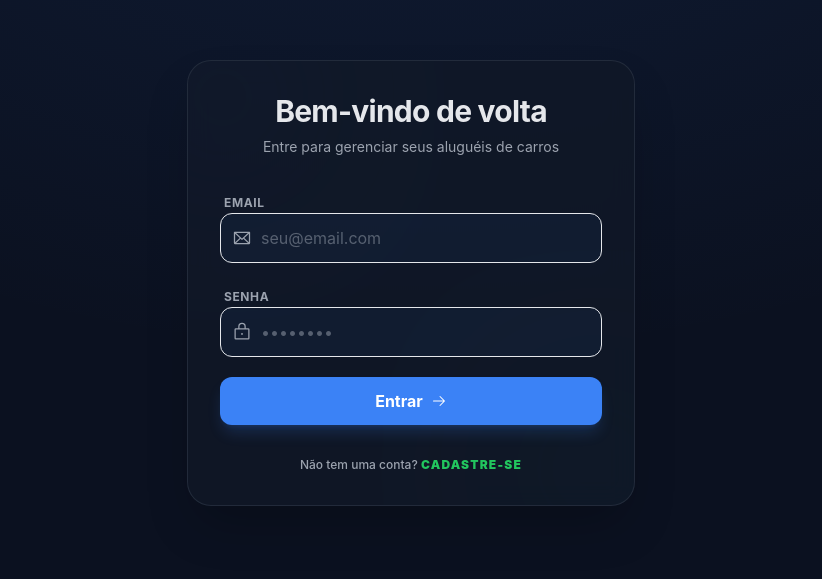
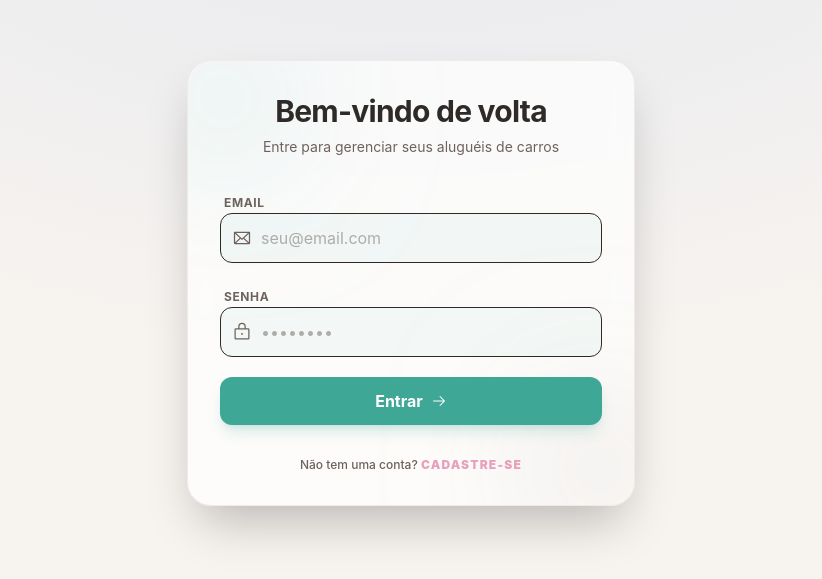
Before and after one commit to Aanastc/locacao_de_carros, a React (Vite) app: page /login in a window 1280 px wide. Shown: the part 117-696 px from the top of the page, without its empty margins (229-1051 px from the left). Built offline with nearby package versions, Linux system fonts and the light colour scheme.

Commit message:
atualização dados contratado

```diff
--- a/src/App.jsx
+++ b/src/App.jsx
@@ -7,6 +7,8 @@ import VerifyEmail from './pages/VerifyEmail'
 import CarDetails from './pages/CarDetails'
 import Profile from './pages/Profile'
 import Home from './pages/Home'
+import { ThemeProvider } from './context/ThemeContext'
+import { ErrorBoundary } from './components/ErrorBoundary'
 
 // Componente para proteger rotas
 function PrivateRoute({ children }) {
@@ -70,8 +72,7 @@ function AppRoutes() {
   )
 }
 
-import { ThemeProvider } from './context/ThemeContext'
-import { ErrorBoundary } from './components/ErrorBoundary'
+
 
 function App() {
   return (
--- a/src/components/Navbar.jsx
+++ b/src/components/Navbar.jsx
@@ -50,7 +50,7 @@ export default function Navbar() {
   const isActive = (path) => location.pathname === path
 
   return (
-    <nav className="glass fixed top-0 left-0 w-full z-[100] border-b border-slate-800/50">
+    <nav className="glass fixed top-0 left-0 w-full z-[100] border-b border-border-color">
       <div className="max-w-7xl mx-auto px-4 sm:px-6 lg:px-8">
         <div className="flex justify-between items-center h-16">
           {/* Logo & Desktop Nav */}
@@ -79,41 +79,48 @@ export default function Navbar() {
 
           {/* User Actions & Mobile Toggle */}
           <div className="flex items-center gap-2 sm:gap-4">
-            {/* Theme Toggle */}
+            {/* Theme Toggle Premium */}
             <button
               onClick={toggleTheme}
-              className="p-2 rounded-xl hover:bg-primary/10 transition-colors text-muted-olive hover:text-accent"
+              className="relative p-2.5 rounded-2xl bg-bg-main border border-border-color shadow-sm hover:scale-110 active:scale-95 transition-all group overflow-hidden"
               title={theme === 'dark' ? 'Modo Claro' : 'Modo Escuro'}
             >
-              {theme === 'dark' ? <Sun weight="bold" className="w-6 h-6" /> : <Moon weight="bold" className="w-6 h-6" />}
+              <div className="relative z-10">
+                {theme === 'dark' ? (
+                  <Sun weight="fill" className="w-5 h-5 text-yellow-500 transition-transform group-hover:rotate-90 duration-500" />
+                ) : (
+                  <Moon weight="fill" className="w-5 h-5 text-base-brown transition-transform group-hover:-rotate-12 duration-500" />
+                )}
+              </div>
+              <div className="absolute inset-0 bg-primary/5 opacity-0 group-hover:opacity-100 transition-opacity"></div>
             </button>
 
             {/* Profile Link */}
             <Link
               to="/profile"
-              className={`flex items-center gap-2 text-sm transition-colors bg-primary/5 p-1 sm:py-1.5 sm:px-3 rounded-full border hover:border-accent/50 ${
-                isActive('/profile') ? 'border-accent/50 text-primary' : 'border-border-color text-muted-olive'
+              className={`flex items-center gap-2 text-sm transition-colors bg-white/40 dark:bg-slate-900/40 p-1 sm:py-1.5 sm:px-3 rounded-full border hover:border-primary/50 ${
+                isActive('/profile') ? 'border-primary/50 text-primary' : 'border-border-color text-muted-olive'
               }`}
             >
-              <div className="w-8 h-8 rounded-full bg-primary/10 flex items-center justify-center overflow-hidden border border-primary/20">
+              <div className="w-8 h-8 rounded-full bg-primary/10 flex items-center justify-center overflow-hidden border border-border-color">
                 {avatar ? (
                   <img src={avatar} alt="Avatar" className="w-full h-full object-cover" />
                 ) : (
                   <User weight="bold" className="w-4 h-4 text-muted-olive" />
                 )}
               </div>
-              <span className="hidden sm:inline font-bold">
-                Olá, <strong className="text-primary">{firstName}</strong>
+              <span className="hidden sm:inline font-black text-main">
+                Olá, <span className="text-primary">{firstName}</span>
               </span>
             </Link>
 
             {/* Logout Button (Desktop) */}
             <button
               onClick={handleSignOut}
-              className="hidden md:flex items-center gap-1.5 px-3 py-2 rounded-xl text-danger hover:bg-danger/10 transition-all font-bold text-sm"
+              className="hidden md:flex items-center gap-1.5 px-3 py-2 rounded-xl text-danger hover:bg-danger/10 transition-all font-black text-sm uppercase tracking-wider"
               title="Sair do sistema"
             >
-              <SignOut weight="bold" className="w-6 h-6" />
+              <SignOut weight="bold" className="w-5 h-5" />
               <span>Sair</span>
             </button>
 
@@ -130,7 +137,7 @@ export default function Navbar() {
 
       {/* Mobile Menu */}
       {isMobileMenuOpen && (
-        <div className="md:hidden glass border-t border-slate-800/50 animate-in slide-in-from-top duration-300">
+        <div className="md:hidden glass border-t border-border-color animate-in slide-in-from-top duration-300">
           <div className="px-4 pt-2 pb-6 space-y-2">
             {navLinks.map((link) => (
               <Link
@@ -150,7 +157,7 @@ export default function Navbar() {
             <div className="pt-4 border-t border-border-color">
               <button
                 onClick={handleSignOut}
-                className="w-full flex items-center gap-3 px-4 py-3 rounded-xl text-danger hover:bg-danger/10 transition-all font-bold text-base"
+                className="w-full flex items-center gap-3 px-4 py-3 rounded-xl text-danger hover:bg-danger/10 transition-all font-black text-base"
               >
                 <SignOut weight="bold" className="w-6 h-6" />
                 Sair da Conta
--- a/src/context/ThemeContext.jsx
+++ b/src/context/ThemeContext.jsx
@@ -1,22 +1,39 @@
 import { createContext, useContext, useEffect, useState } from 'react';
 
-const ThemeContext = createContext();
+const ThemeContext = createContext({
+  theme: 'dark',
+  toggleTheme: () => {}
+});
 
 export function ThemeProvider({ children }) {
-  // Forced Dark Mode as per user request
-  const [theme] = useState('dark');
+  const [theme, setTheme] = useState(() => {
+    try {
+      const stored = localStorage.getItem('theme');
+      if (stored === 'light' || stored === 'dark') return stored;
+    } catch (e) {
+      console.error('Error accessing localStorage:', e);
+    }
+    return window.matchMedia('(prefers-color-scheme: dark)').matches ? 'dark' : 'light';
+  });
 
   useEffect(() => {
     const root = window.document.documentElement;
-    root.classList.remove('light');
-    root.classList.add('dark');
-    // Ensure localStorage stays as dark
-    localStorage.setItem('theme', 'dark');
-  }, []);
+    if (theme === 'dark') {
+      root.classList.add('dark');
+      root.classList.remove('light');
+    } else {
+      root.classList.remove('dark');
+      root.classList.add('light');
+    }
+    try {
+      localStorage.setItem('theme', theme);
+    } catch (e) {
+      console.error('Error saving theme to localStorage:', e);
+    }
+  }, [theme]);
 
   const toggleTheme = () => {
-    // Disabled for now
-    console.log('Theme toggle is currently disabled. System is locked to Dark Mode.');
+    setTheme(prev => (prev === 'dark' ? 'light' : 'dark'));
   };
 
   return (
@@ -26,4 +43,10 @@ export function ThemeProvider({ children }) {
   );
 }
 
-export const useTheme = () => useContext(ThemeContext);
+export const useTheme = () => {
+  const context = useContext(ThemeContext);
+  if (!context) {
+    throw new Error('useTheme must be used within a ThemeProvider');
+  }
+  return context;
+};
--- a/src/index.css
+++ b/src/index.css
@@ -2,44 +2,86 @@
 
 @theme {
   --color-primary: var(--primary);
+  --color-primary-hover: var(--primary-hover);
   --color-secondary: var(--secondary);
+  --color-secondary-hover: var(--secondary-hover);
   --color-accent: var(--accent);
   --color-success: var(--success);
+  --color-success-hover: var(--success-hover);
   --color-danger: var(--danger);
+  --color-danger-hover: var(--danger-hover);
+  --color-brand: var(--brand);
+  --color-brand-hover: var(--brand-hover);
+  --color-base: var(--base-brown);
   --color-muted-olive: var(--text-muted);
 }
 
 @layer base {
   :root {
-    /* MODO CLARO - Personalized Palette */
-    --bg-main: #f5f8f2; /* Suave baseado no #d3e4c5 */
-    --bg-card: #ffffff;
-    --text-main: #3d0e17; /* Escuro baseado no #8d2036 */
-    --text-muted: #8d2036; /* #color3 */
-    --border-color: #dbc9cc; /* #color1 */
+    /* MODO CLARO - Structured UI Palette */
+    --bg-main: #F7F3EF;
+    --bg-card: #FFFFFF;
+    --text-main: #2E2A28;
+    --text-muted: #6E625C;
+    --border-color: #E6DAD1;
+
+    /* Functional Colors */
+    --primary: #3FA796;        /* Verde (Sucesso/Entrada) */
+    --primary-hover: #2E8C7D;
+    --success: #3FA796;
+    --success-hover: #2E8C7D;
+    --success-soft: #E6F4F1;
+
+    --danger: #E63946;         /* Vermelho (Despesa/Erro) */
+    --danger-hover: #C92F3A;
+    --danger-soft: #FDEBEC;
+
+    --brand: #E8A0BF;          /* Rosa (Branding) */
+    --brand-hover: #D988AA;
+    --brand-soft: #F9E6EF;
+
+    --base-brown: #8B6F5C;     /* Marrom (Estrutural) */
+    --base-brown-dark: #6F5747;
+    --base-brown-light: #C9B8A8;
+
+    --secondary: #8B6F5C;
+    --secondary-hover: #6F5747;
+    --accent: #E8A0BF;
+
     --glass-bg: rgba(255, 255, 255, 0.7);
-    --glass-border: rgba(220, 201, 204, 0.5);
-    --primary: #ce0a31; /* #color4 */
-    --secondary: #b9d48b; /* #color2 */
-    --accent: #b9d48b; /* #color2 */
-    --success: #b9d48b; /* #color2 */
-    --danger: #ce0a31; /* #color4 */
+    --glass-border: rgba(230, 218, 209, 0.5);
   }
 
   .dark {
-    /* MODO ESCURO - SaaS Style */
-    --bg-main: #0B1120;
-    --bg-card: #111827;
-    --text-main: #E5E7EB;
-    --text-muted: #9CA3AF;
-    --border-color: #374151;
-    --glass-bg: rgba(17, 24, 39, 0.8);
-    --glass-border: rgba(55, 65, 81, 0.5);
-    --primary: #3B82F6;
-    --secondary: #14B8A6;
-    --accent: #22C55E;
-    --success: #22C55E;
-    --danger: #EF4444;
+    /* MODO ESCURO - Structured UI Palette */
+    --bg-main: #1F1B1A;
+    --bg-card: #2A2523;
+    --text-main: #F2EAE5;
+    --text-muted: #B8ADA7;
+    --border-color: #3A3330;
+
+    /* Functional Colors stay consistent, but soft bgs might need adjustment if used */
+    --primary: #3FA796;
+    --primary-hover: #2E8C7D;
+    --success: #3FA796;
+    --success-hover: #2E8C7D;
+
+    --danger: #E63946;
+    --danger-hover: #C92F3A;
+
+    --brand: #E8A0BF;
+    --brand-hover: #D988AA;
+
+    --base-brown: #8B6F5C;
+    --base-brown-dark: #6F5747;
+    --base-brown-light: #C9B8A8;
+
+    --secondary: #8B6F5C;
+    --secondary-hover: #C9B8A8;
+    --accent: #E8A0BF;
+
+    --glass-bg: rgba(42, 37, 35, 0.8);
+    --glass-border: rgba(58, 51, 48, 0.5);
   }
 
   body {
@@ -58,8 +100,8 @@
 }
 
 @utility glass-dark {
-  background-color: rgba(15, 4, 5, 0.9);
+  background-color: rgba(31, 27, 26, 0.9);
   backdrop-filter: blur(20px);
-  border: 1px solid rgba(247, 187, 117, 0.1);
+  border: 1px solid rgba(184, 173, 167, 0.1);
   box-shadow: 0 8px 32px rgba(0, 0, 0, 0.4);
 }
--- /dev/null
+++ b/test_date_fns.js
@@ -0,0 +1,2 @@
+import { format } from 'date-fns';
+console.log(format(new Date(), 'yyyy-MM-dd'));
```
Also changed, not shown: src/pages/Cars.jsx (+78 -64 lines), src/pages/Dashboard.jsx (+26 -15 lines).
